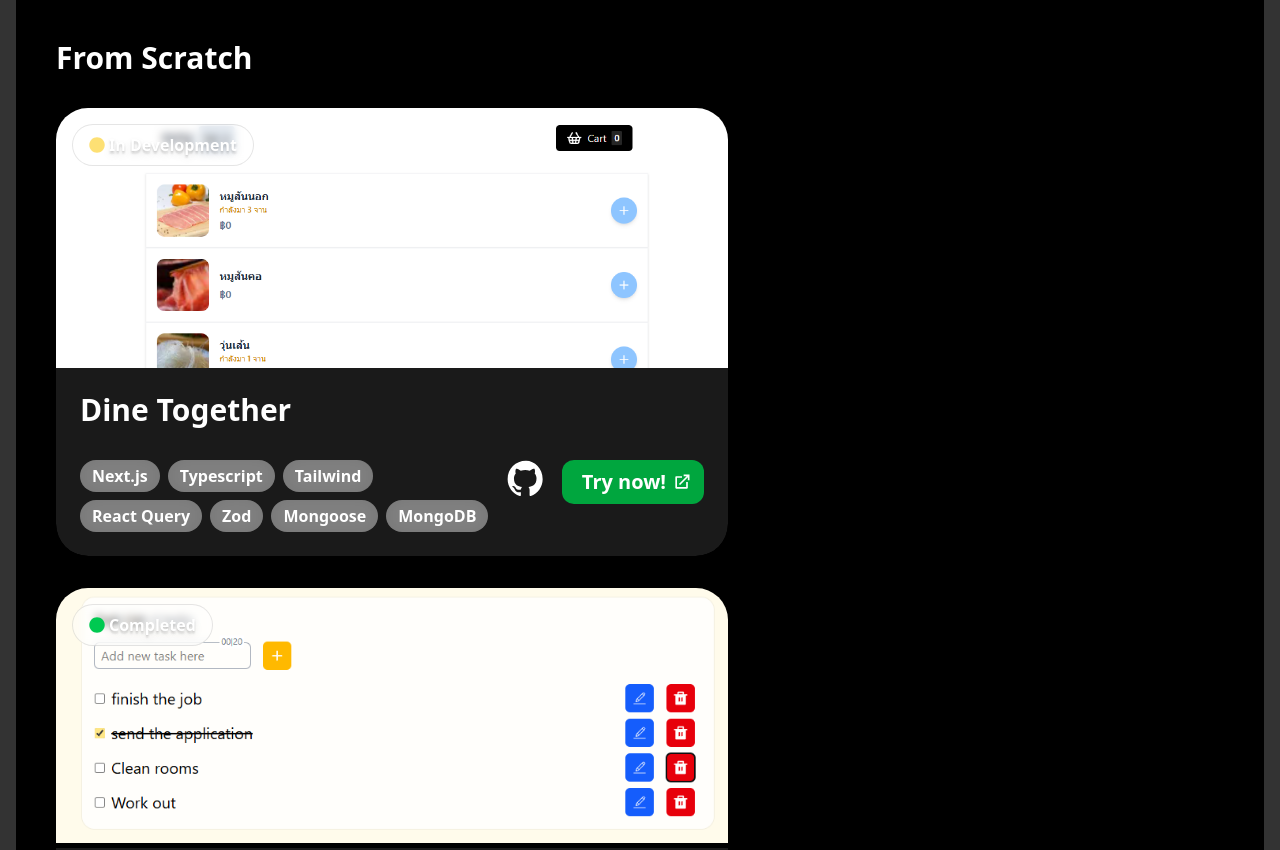
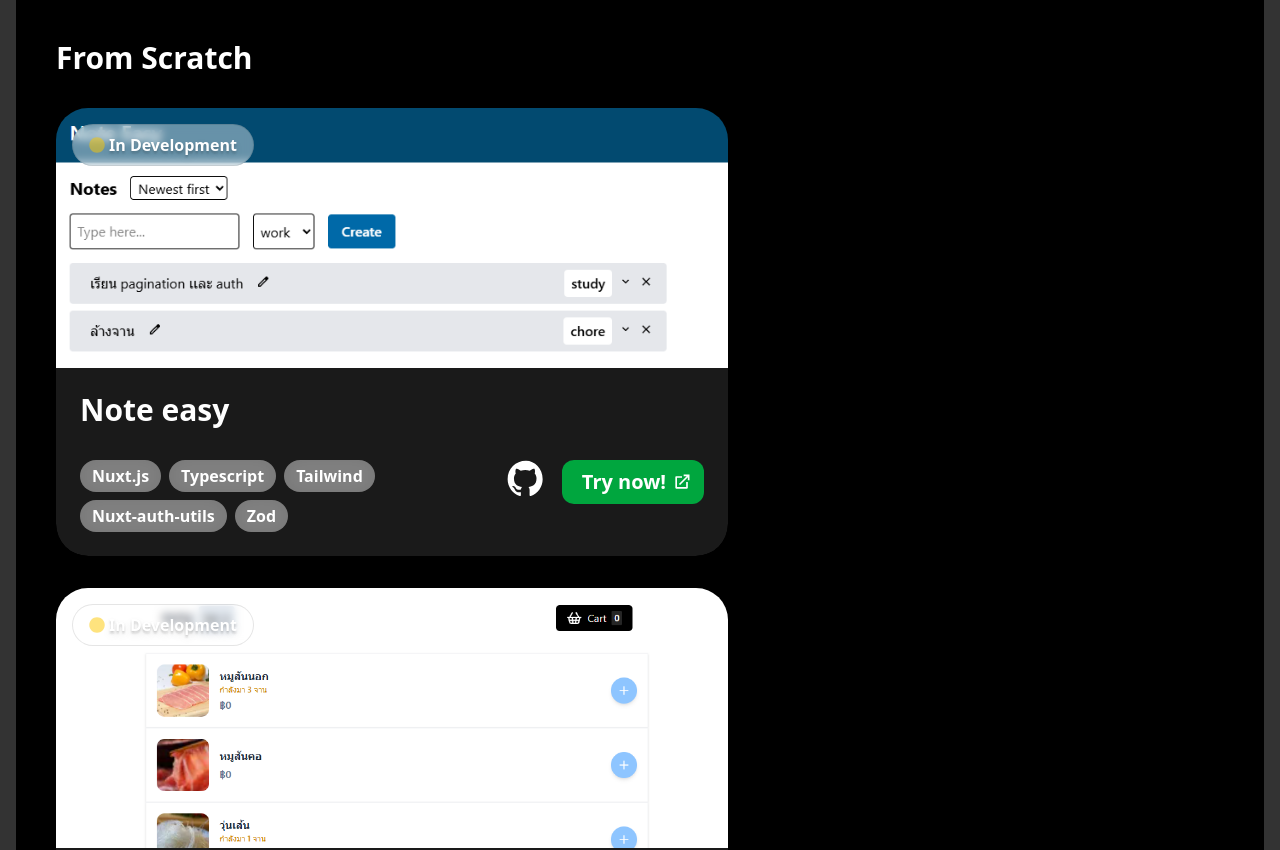
Before and after one commit to Imperator7/portfolio-next, a Next.js app: page / in a window 1280 px wide. Shown: the part 1258-2108 px from the top of the page. Built offline with nearby package versions, Linux system fonts and the light colour scheme.

Commit message:
chore: add note easy project

```diff
--- a/layout/Projects.jsx
+++ b/layout/Projects.jsx
@@ -4,6 +4,17 @@ import Section from '@/components/Section'
 import Project from '../components/Project'
 
 const projects = [
+  {
+    name: 'Note easy',
+    img: 'picture/note-easy.png',
+    description:
+      'A note-taking application featuring task categorization, sorting options, and full CRUD capabilities for efficient task management.',
+    type: 'From Scratch',
+    stack: ['Nuxt.js', 'Typescript', 'Tailwind', 'Nuxt-auth-utils', 'Zod'],
+    link: 'https://note-easy--note-easy-8ce41.asia-southeast1.hosted.app/auth/login',
+    github: 'https://github.com/Imperator7/note-easy',
+    stage: 'In Development',
+  },
   {
     name: 'Dine Together',
     img: 'picture/group-ordering.png',
```
